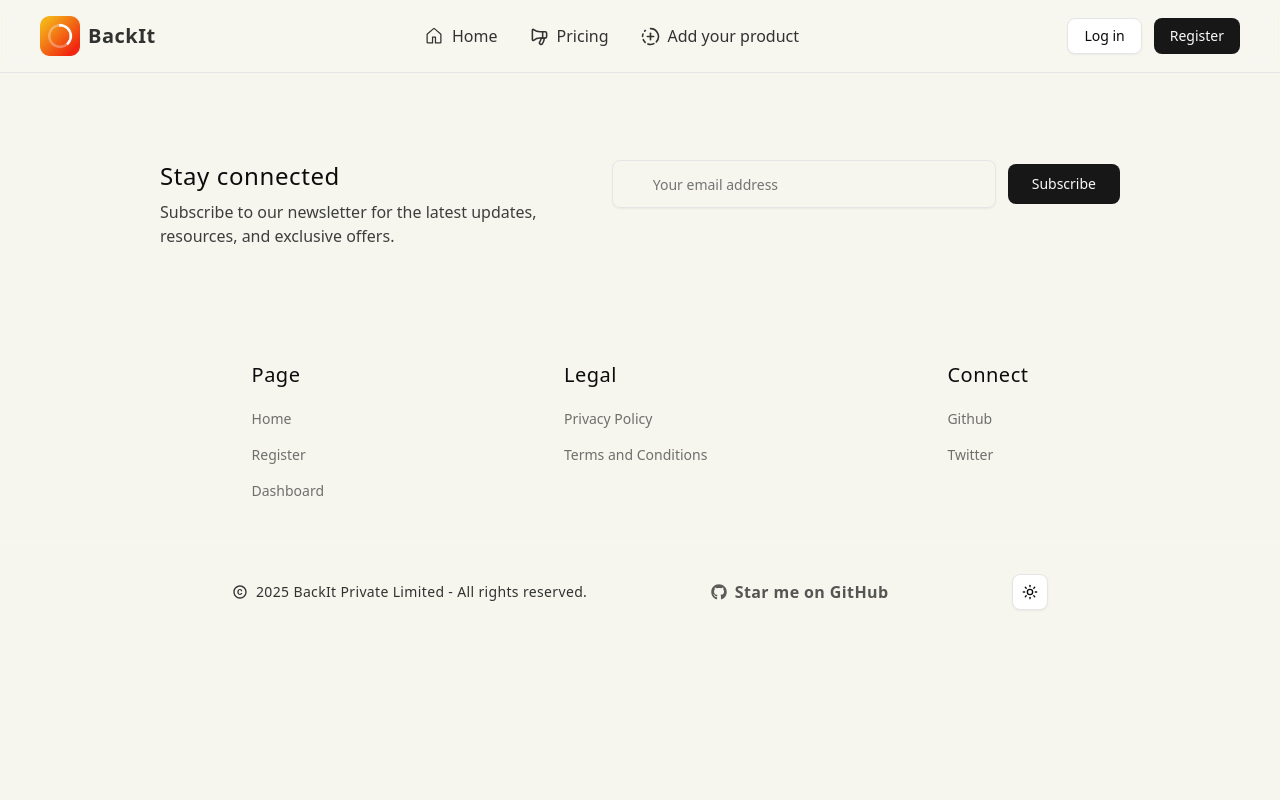
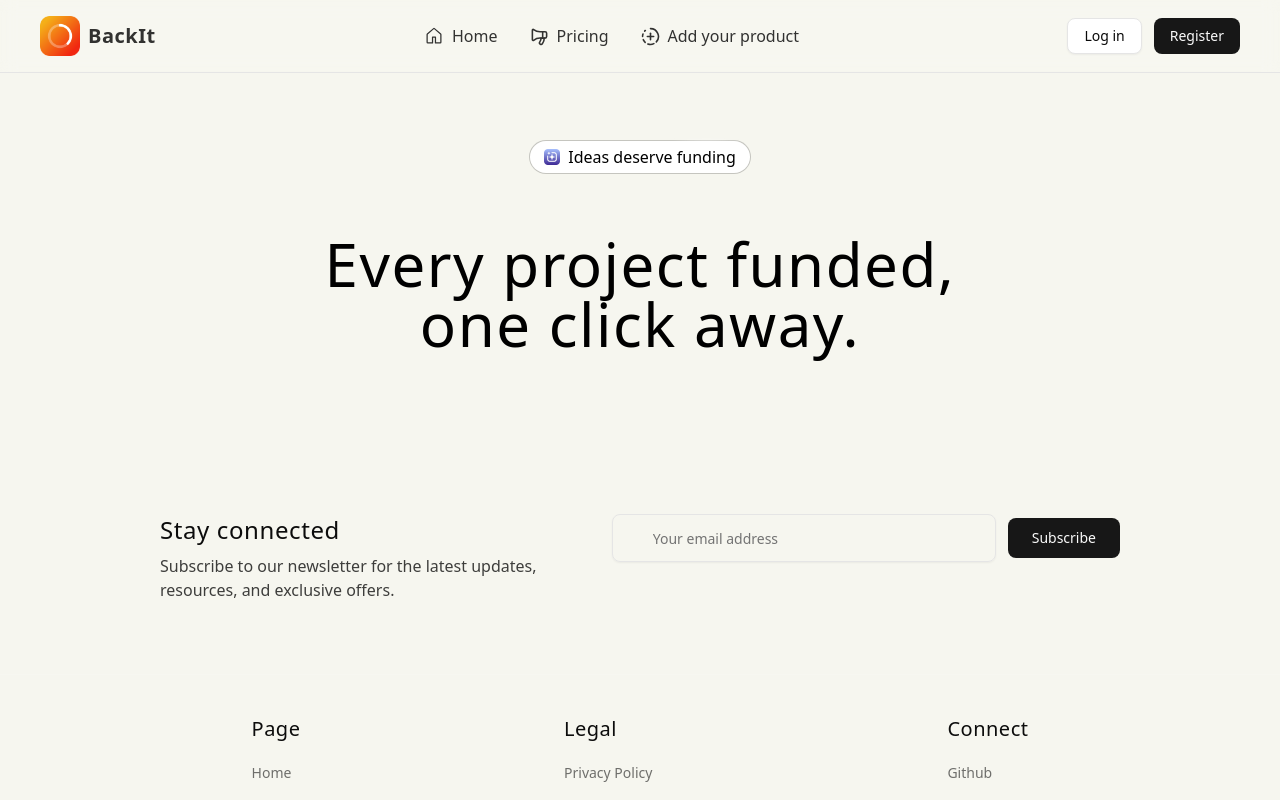
Before and after one commit to ashishxjhaa/projectfunding, a Next.js app in the folder apps/web/: page / in a window 1280 px wide. Shown: the top 800 px of the page. Built offline with nearby package versions, Linux system fonts and the light colour scheme.

Commit message:
Hero section start

```diff
--- a/apps/web/components/HeroSection.tsx
+++ b/apps/web/components/HeroSection.tsx
@@ -1,10 +1,37 @@
+'use client'
 
+import Image from "next/image";
+import { HoverBorderGradient } from "./ui/hover-border-gradient";
 
 
 export default function HeroSection() {
 
     return (
-        <div className="">
+        <div className="flex flex-col items-center justify-center pt-25 sm:pt-35">
+            <HoverBorderGradient
+                containerClassName="rounded-full"
+                as="button"
+                className="dark:bg-neutral-800 hover:dark:bg-neutral-900 hover:bg-gray-50 bg-white text-black dark:text-white flex items-center space-x-2 cursor-pointer"
+            >
+                <BackitLogo />
+                <span>Ideas deserve funding</span>
+            </HoverBorderGradient>
+            <h1 className="text-black dark:text-white font-medium tracking-wide text-2xl sm:text-4xl md:text-6xl text-center pt-10 sm:pt-15">Every project funded, <br /> one click away.</h1>
+            <p></p>
         </div>
     )
 }
+
+
+
+const BackitLogo = () => {
+    return (
+        <Image
+            src="/home.png"
+            alt="Back It Logo"
+            width={100}
+            height={100}
+            className="object-cover h-4 w-4"
+        />
+    );
+};
--- /dev/null
+++ b/apps/web/components/ui/hover-border-gradient.tsx
@@ -0,0 +1,99 @@
+"use client";
+import React, { useState, useEffect, useRef } from "react";
+
+import { motion } from "motion/react";
+import { cn } from "@/lib/utils";
+
+type Direction = "TOP" | "LEFT" | "BOTTOM" | "RIGHT";
+
+export function HoverBorderGradient({
+  children,
+  containerClassName,
+  className,
+  as: Tag = "button",
+  duration = 1,
+  clockwise = true,
+  ...props
+}: React.PropsWithChildren<
+  {
+    as?: React.ElementType;
+    containerClassName?: string;
+    className?: string;
+    duration?: number;
+    clockwise?: boolean;
+  } & React.HTMLAttributes<HTMLElement>
+>) {
+  const [hovered, setHovered] = useState<boolean>(false);
+  const [direction, setDirection] = useState<Direction>("TOP");
+
+  const rotateDirection = (currentDirection: Direction): Direction => {
+    const directions: Direction[] = ["TOP", "LEFT", "BOTTOM", "RIGHT"];
+    const currentIndex = directions.indexOf(currentDirection);
+    const nextIndex = clockwise
+      ? (currentIndex - 1 + directions.length) % directions.length
+      : (currentIndex + 1) % directions.length;
+    return directions[nextIndex];
+  };
+
+  const movingMap: Record<Direction, string> = {
+    TOP: "radial-gradient(20.7% 50% at 50% 0%, hsl(0, 0%, 100%) 0%, rgba(255, 255, 255, 0) 100%)",
+    LEFT: "radial-gradient(16.6% 43.1% at 0% 50%, hsl(0, 0%, 100%) 0%, rgba(255, 255, 255, 0) 100%)",
+    BOTTOM:
+      "radial-gradient(20.7% 50% at 50% 100%, hsl(0, 0%, 100%) 0%, rgba(255, 255, 255, 0) 100%)",
+    RIGHT:
+      "radial-gradient(16.2% 41.199999999999996% at 100% 50%, hsl(0, 0%, 100%) 0%, rgba(255, 255, 255, 0) 100%)",
+  };
+
+  const highlight =
+    "radial-gradient(75% 181.15942028985506% at 50% 50%, #3275F8 0%, rgba(255, 255, 255, 0) 100%)";
+
+  useEffect(() => {
+    if (!hovered) {
+      const interval = setInterval(() => {
+        setDirection((prevState) => rotateDirection(prevState));
+      }, duration * 1000);
+      return () => clearInterval(interval);
+    }
+  }, [hovered]);
+  return (
+    <Tag
+      onMouseEnter={(event: React.MouseEvent<HTMLDivElement>) => {
+        setHovered(true);
+      }}
+      onMouseLeave={() => setHovered(false)}
+      className={cn(
+        "relative flex rounded-full border-0.5 content-center bg-black/20 hover:bg-black/10 transition duration-500 dark:bg-white/20 items-center flex-col flex-nowrap gap-10 h-min justify-center overflow-visible p-px decoration-clone w-fit",
+        containerClassName
+      )}
+      {...props}
+    >
+      <div
+        className={cn(
+          "w-auto text-white z-10 bg-black px-3.5 py-1 rounded-[inherit]",
+          className
+        )}
+      >
+        {children}
+      </div>
+      <motion.div
+        className={cn(
+          "flex-none inset-0 overflow-hidden absolute z-0 rounded-[inherit]"
+        )}
+        style={{
+          filter: "blur(2px)",
+          position: "absolute",
+          width: "100%",
+          height: "100%",
+        }}
+        initial={{ background: movingMap[direction] }}
+        animate={{
+          background: hovered
+            ? [movingMap[direction], highlight]
+            : movingMap[direction],
+        }}
+        transition={{ ease: "linear", duration: duration ?? 1 }}
+      />
+      <div className="bg-black absolute z-1 flex-none inset-[2px] rounded-[100px]" />
+    </Tag>
+  );
+}
```
Also changed, not shown: apps/web/components.json, apps/web/public/home.png (added).
